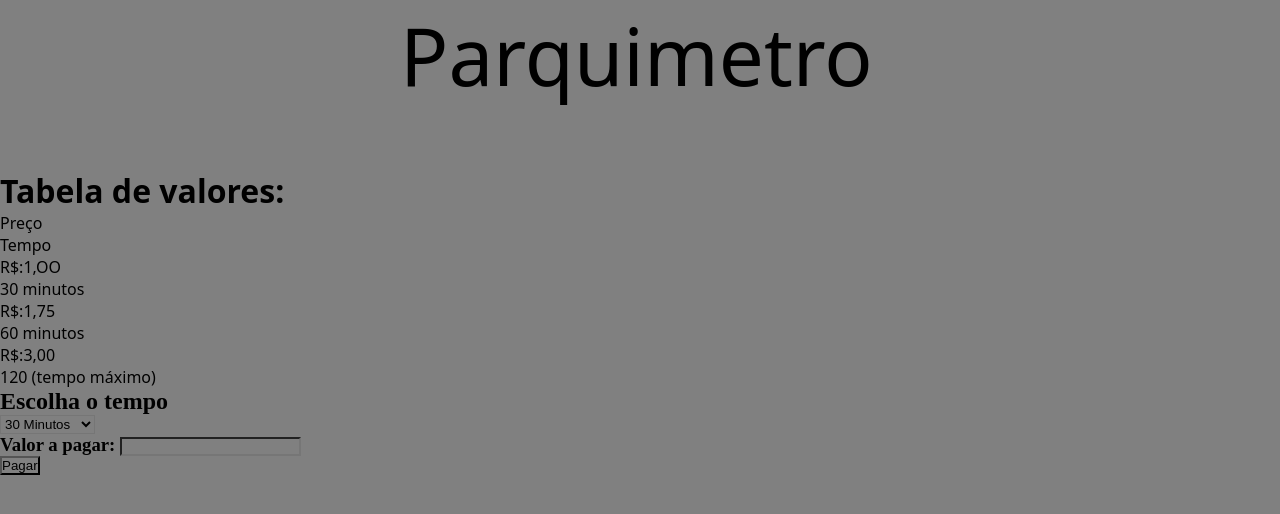
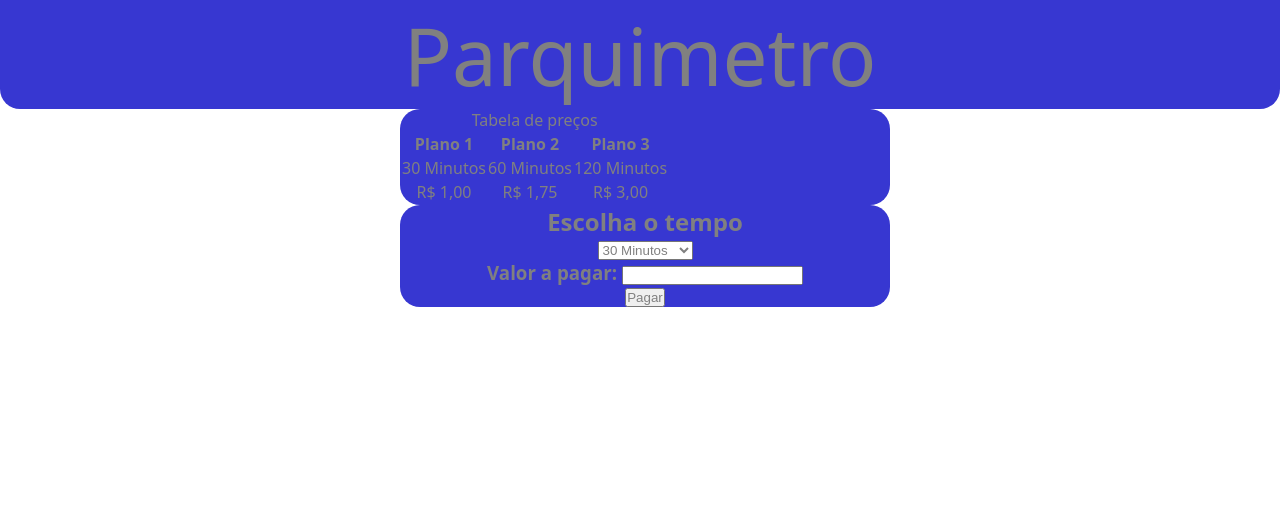
Before and after one commit to Gab0eru/parquimetro, a plain HTML site: page index.html in a window 1280 px wide. Drawn offline with Linux system fonts and the light colour scheme.

Commit message:
tabela e estilo

```diff
--- a/index.html
+++ b/index.html
@@ -11,11 +11,33 @@
     <header>Parquimetro</header>
 
 <div>
-    <h1>Tabela de valores:</h1>
-    <p>Preço</p>    <p>Tempo</p>
-    <p>R$:1,OO</p>  <p>30 minutos<p>
-    <p>R$:1,75</p>  <p>60 minutos</p>
-    <p>R$:3,00</p>  <p>120 (tempo máximo)</p>
+
+    <table>
+        <caption>Tabela de preços</caption>
+        <thead>
+            <tr>
+                <th>Plano 1</th>
+                <th>Plano 2</th>
+                <th>Plano 3</th>
+            </tr>
+        </thead>
+
+        <tbody>
+            <tr>
+                <td>30 Minutos</td>
+                <td>60 Minutos</td>
+                <td>120 Minutos</td>
+            </tr>
+
+            <tbody>
+            <tr>
+                <td>R$ 1,00</td>
+                <td>R$ 1,75</td>
+                <td>R$ 3,00</td>
+            </tr>
+        </tbody>
+    </table>
+
 </div>
 
 <section>
--- a/style.css
+++ b/style.css
@@ -1,23 +1,49 @@
 *{
     margin: 0px;
     padding: 0px;
-    background-color: gray;
+    color: gray;
 }
 header{
     font-size: 80px;
     font-family: system-ui, -apple-system;
+    background-color: rgb(55, 55, 209);
+    text-align: center;
 
-    margin-left: 400px;
-    margin-bottom: 60px;
+    border-bottom-left-radius: 20px;
+    border-bottom-right-radius: 20px;
+    box-shadow: gray;
 }
 
+/**TABELA DE PREÇOS**/
 div{
-    font-family: system-ui, -apple-system, sans-serif;
+font-family: system-ui, -apple-system, sans-serif;
+    background-color: rgb(55, 55, 209);
+    text-align: center;
+
 
     border-left: 490px;
     border-right: 200px;
+    border-radius: 20px;
     border-top: 100px;
-    border-bottom: 100px;
+    border-bottom: 200px;
+    box-shadow: gray;
 
+    margin-left: 400px;
+    margin-right: 390px;
+}
+/**FUNCIONAMENTO**/
+section{
+    font-family: system-ui, -apple-system, sans-serif;
+    background-color: rgb(55, 55, 209);
+    text-align: center;
 
+    border-left: 490px;
+    border-right: 200px;
+    border-radius: 20px;
+    border-top: 100px;
+    border-bottom: 200px;
+    box-shadow: black;
+
+    margin-left: 400px;
+    margin-right: 390px;
 }
```
